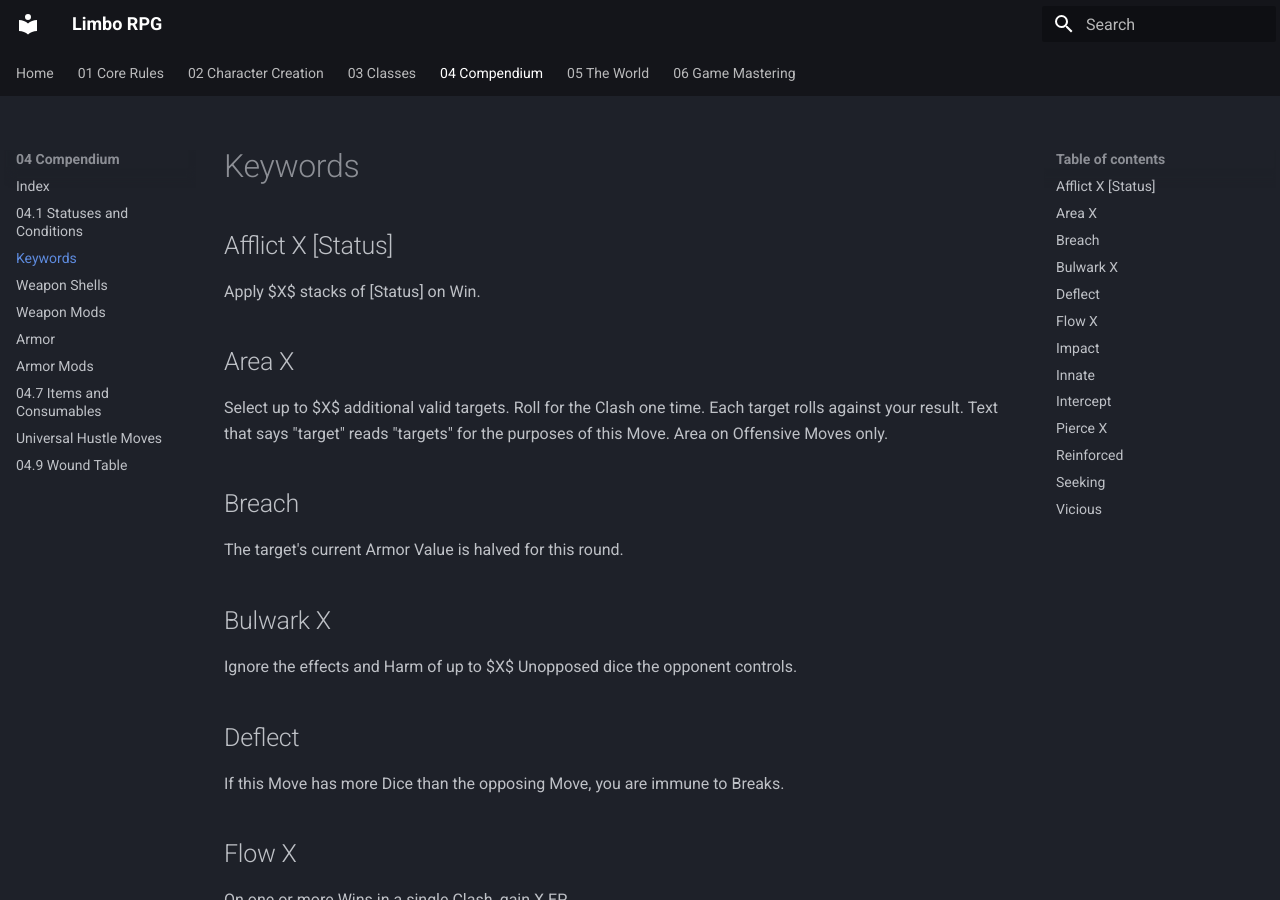
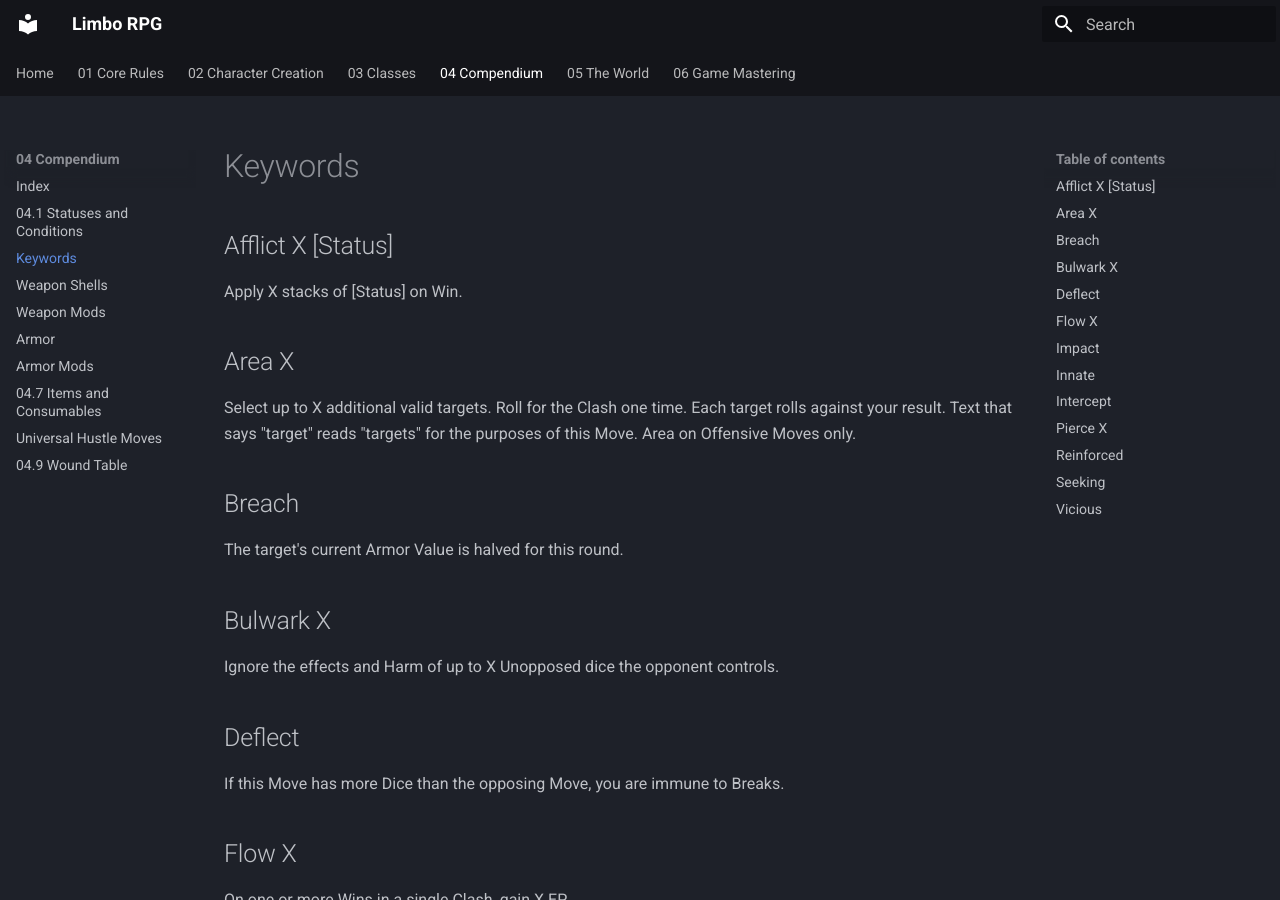
Before and after one commit to Bonfou/LimboRPG, an MkDocs documentation site: the page built from docs/04_Compendium/04.2_Keywords.md, in a window 1280 px wide and 900 px high. Built offline with MkDocs 1.6.1 and Material for MkDocs 9.7.7, drawn with Linux system fonts in a browser that asks for light colours.

Commit message:
fix broken links, remove '$'.

```diff
--- a/docs/04_Compendium/04.2_Keywords.md
+++ b/docs/04_Compendium/04.2_Keywords.md
@@ -1,12 +1,12 @@
 # Keywords
-## Afflict X \[Status\]
-Apply $X$ stacks of \[Status\] on Win.
+## Afflict X [Status]
+Apply X stacks of [Status] on Win.
 ## Area X
-Select up to $X$ additional valid targets. Roll for the Clash one time. Each target rolls against your result. Text that says "target" reads "targets" for the purposes of this Move. Area on Offensive Moves only.
+Select up to X additional valid targets. Roll for the Clash one time. Each target rolls against your result. Text that says "target" reads "targets" for the purposes of this Move. Area on Offensive Moves only.
 ## Breach
 The target's current Armor Value is halved for this round.
 ## Bulwark X
-Ignore the effects and Harm of up to $X$ Unopposed dice the opponent controls.
+Ignore the effects and Harm of up to X Unopposed dice the opponent controls.
 ## Deflect
 If this Move has more Dice than the opposing Move, you are immune to Breaks.
 ## Flow X
```
Also changed, not shown: docs/03_Classes/03.1_Operator.md (+4 -4 lines), docs/03_Classes/03.2_Nitro.md (+2 -2 lines), docs/04_Compendium/04.3_Weapon_Shells.md (+1 -1 lines).
